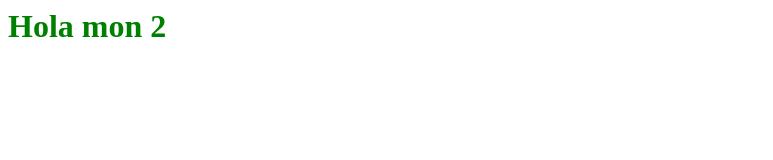
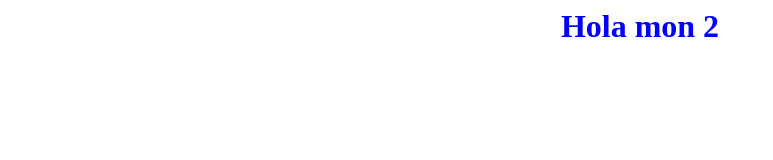
Before and after one commit to amandeeparora99/PracticaGit, a plain HTML site: page index.html in a window 1280 px wide. Shown: the whole page, without its empty margins (0-773 px from the left). Drawn offline with Linux system fonts and the light colour scheme.

Commit message:
Color blau

```diff
--- a/styles.css
+++ b/styles.css
@@ -1,3 +1,4 @@
 h1 {
-	color: green;
+	color: blue;
+	text-align: center;
 }
```
